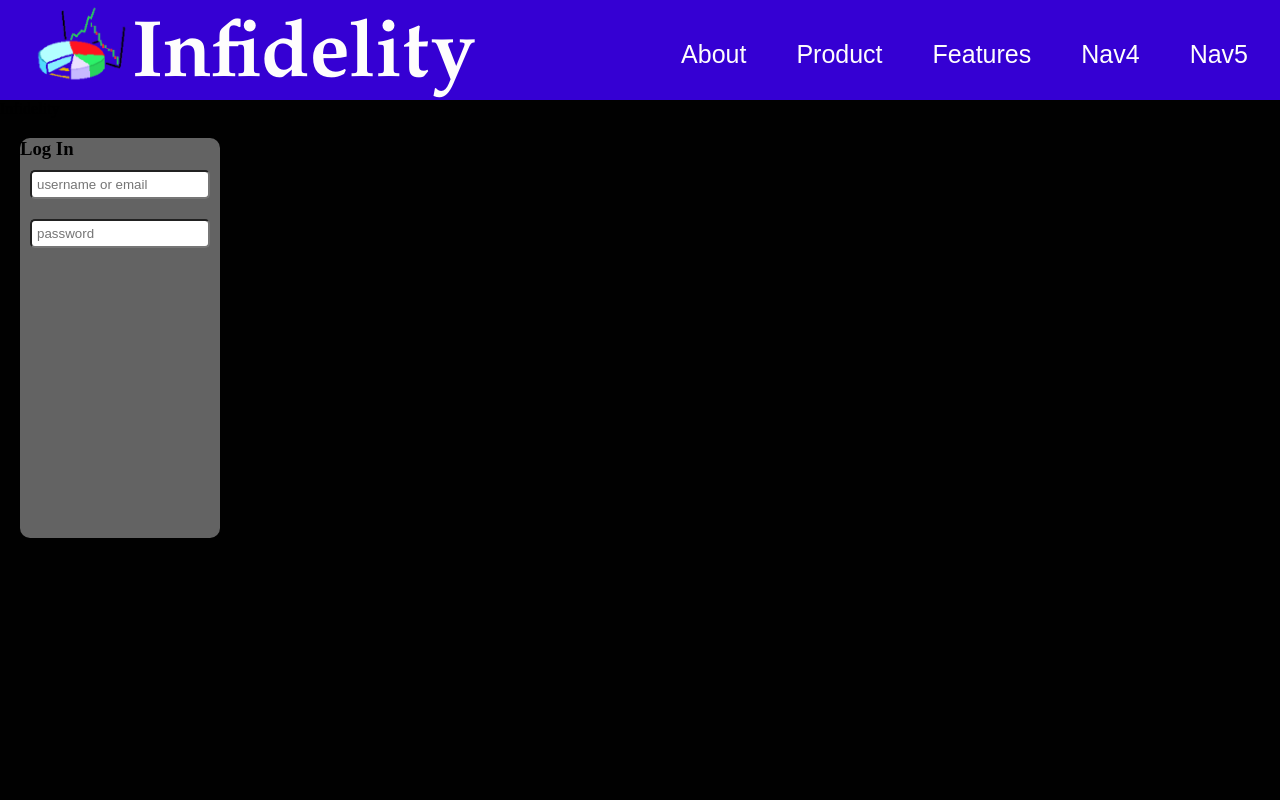
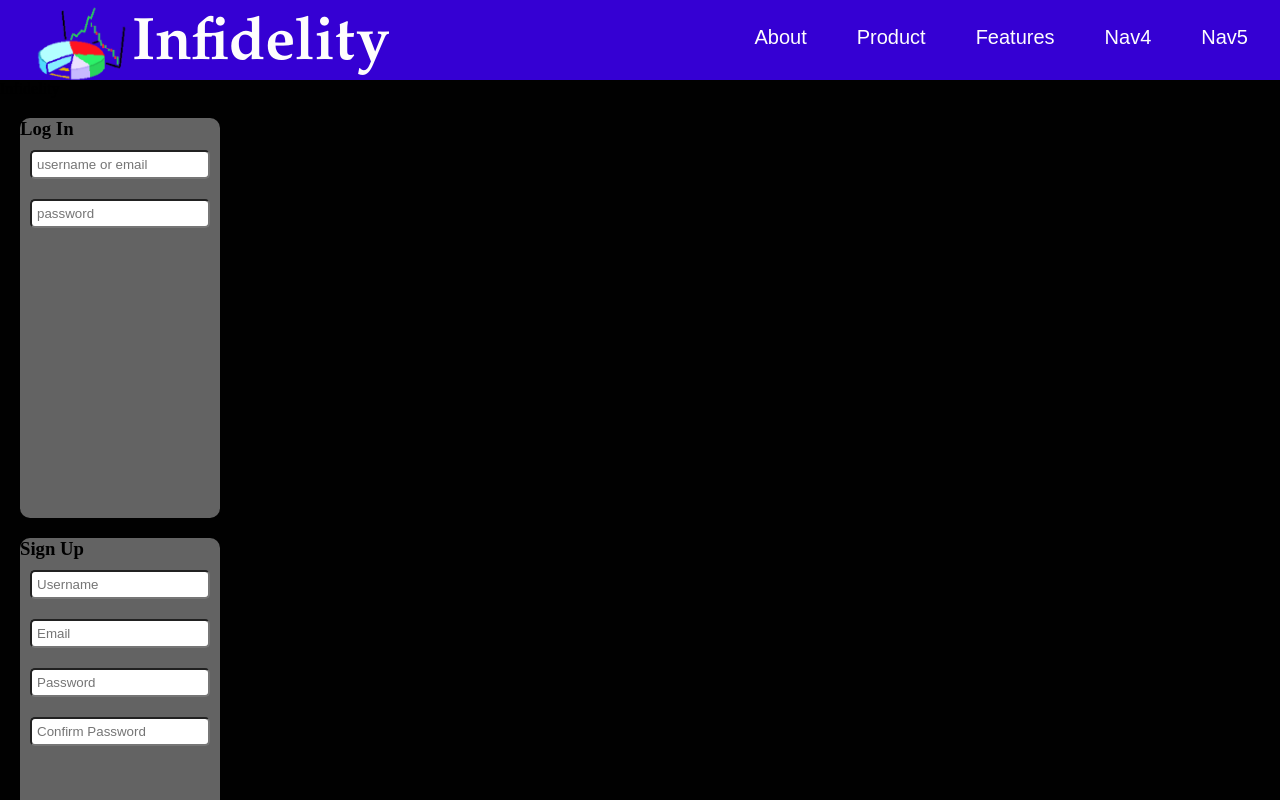
Before and after one commit to SueyGuey/Infidelity, a React (Create React App) app: page / in a window 1280 px wide. Shown: the top 800 px of the page. Built offline with nearby package versions, Linux system fonts and the light colour scheme.

Commit message:
added sign up box

```diff
--- /dev/null
+++ b/src/components/Signup.tsx
@@ -0,0 +1,37 @@
+import React, { ReactElement, useState } from 'react';
+import '../css/Signup.css';
+
+export default function Signup(): ReactElement {
+	const [username, setUsername] = useState('');
+    const [email, setEmail] = useState('');
+	const [password, setPassword] = useState('');
+    const [confirm, setConfirm] = useState('');
+
+	return (
+		<div className='login-container'>
+			<h3>Sign Up</h3>
+			<input className='text-input'
+				placeholder='Username'
+				value={username}
+				onChange={(e) => setUsername(e.target.value)}
+			></input>
+            <input className='text-input'
+				placeholder='Email'
+				value={email}
+				onChange={(e) => setEmail(e.target.value)}
+			></input>
+			<input className='text-input'
+				placeholder='Password'
+				type='password'
+				value={password}
+				onChange={(e) => setPassword(e.target.value)}
+			></input>
+            <input className='text-input'
+				placeholder='Confirm Password'
+				type='password'
+				value={confirm}
+				onChange={(e) => setConfirm(e.target.value)}
+			></input>
+		</div>
+	);
+}
--- a/src/components/home.tsx
+++ b/src/components/home.tsx
@@ -1,5 +1,6 @@
 import React, { ReactElement } from 'react';
 import Login from '../components/login';
+import Signup from './Signup';
 import TopNavBar from './TopNavBar';
 
 export default function Home(): ReactElement {
@@ -8,6 +9,7 @@ export default function Home(): ReactElement {
 			<TopNavBar/>
 			<p>Infidelity</p>
 			<Login />
+			<Signup/>
 		</div>
 	);
 }
--- /dev/null
+++ b/src/css/Signup.css
@@ -0,0 +1,16 @@
+.login-container {
+  width: 200px;
+  height: 400px;
+  border-radius: 10px;
+  background-color: #636363;
+  margin: 20px;
+  display: flex;
+  flex-direction: column;
+}
+
+.text-input {
+  margin: 10px;
+  border-radius: 5px;
+  padding: 5px;
+  outline: none;
+}
--- a/src/css/TopNavBar.css
+++ b/src/css/TopNavBar.css
@@ -1,6 +1,6 @@
 .header {
   width: 100%;
-  height: 100px;
+  height: 80px;
   display: block;
   text-decoration: none;
   background-color: #3500d3;
@@ -26,14 +26,14 @@
 }
 
 .name p {
-  font-size: 80px;
+  font-size: 60px;
   margin-top: 10px;
   font-family: Garamond, serif;
   font-weight: 600;
 }
 
 .nav {
-  margin-top: 40px;
+  margin-top: 26px;
   position: relative;
   float: right;
   display: inline;
@@ -43,7 +43,7 @@
   font-family: "Montserrat", sans-serif;
   font-weight: 100;
   color: #fefdfd;
-  font-size: 25px;
+  font-size: 20px;
   margin-left: 50px;
   display: inline-block;
 }
```
Also changed, not shown: src/components/TopNavBar.tsx (+4 -8 lines).
